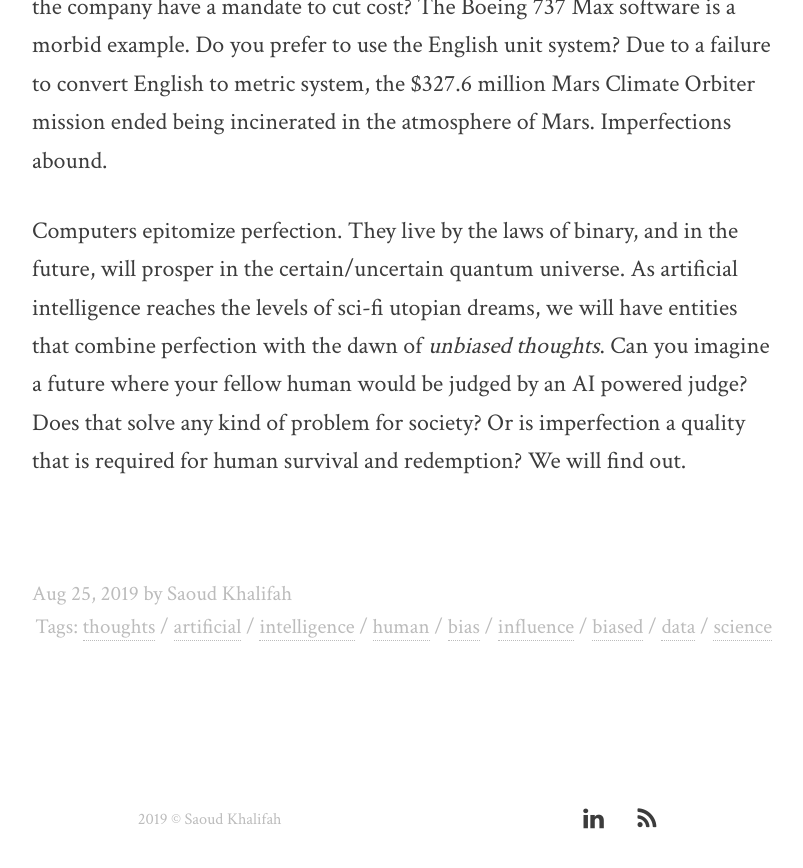
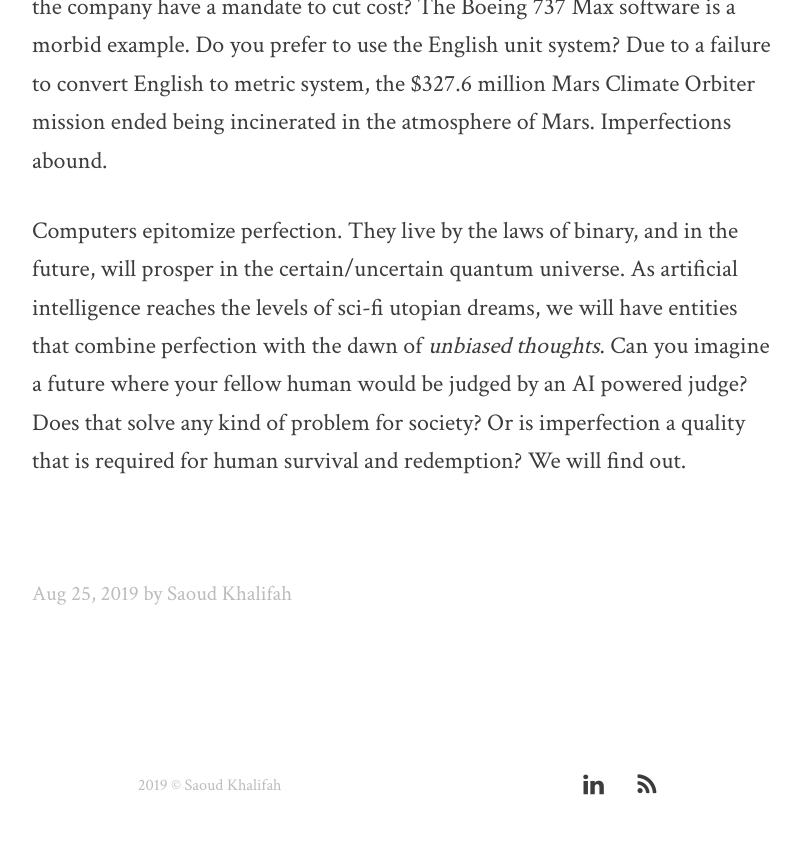
Before and after one commit to saouddk/saouddk.github.io, a Jekyll site: the page built from _posts/2019-08-25-biased-by-design.markdown, in a window 1280 px wide and 900 px high, scrolled down 3173 px. Shown: the top 868 px of the window, without its empty margins (238-1041 px from the left). Built offline with Jekyll 4.4.1, drawn with Linux system fonts in a browser that asks for light colours.

Commit message:
Update 2019-08-25-biased-by-design.markdown

```diff
--- a/_posts/2019-08-25-biased-by-design.markdown
+++ b/_posts/2019-08-25-biased-by-design.markdown
@@ -6,7 +6,6 @@ description:
 cover_url: post-2.jpg
 published: true
 permalink: /:year/:month/:day/biased-by-design
-tags: thoughts artificial intelligence human bias influence biased data science
 author: Saoud Khalifah # Add name author (optional)
 ---
 
```
